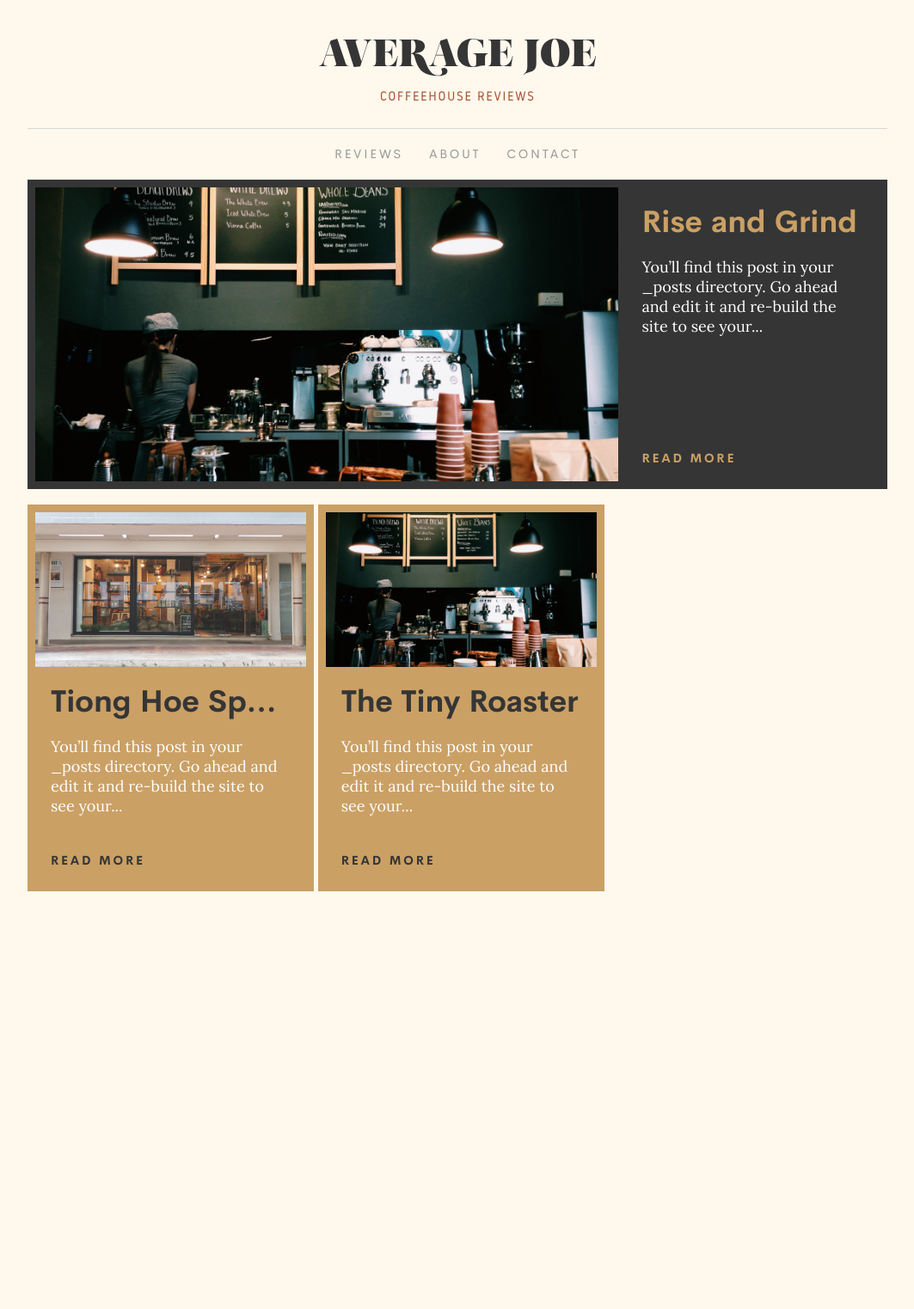
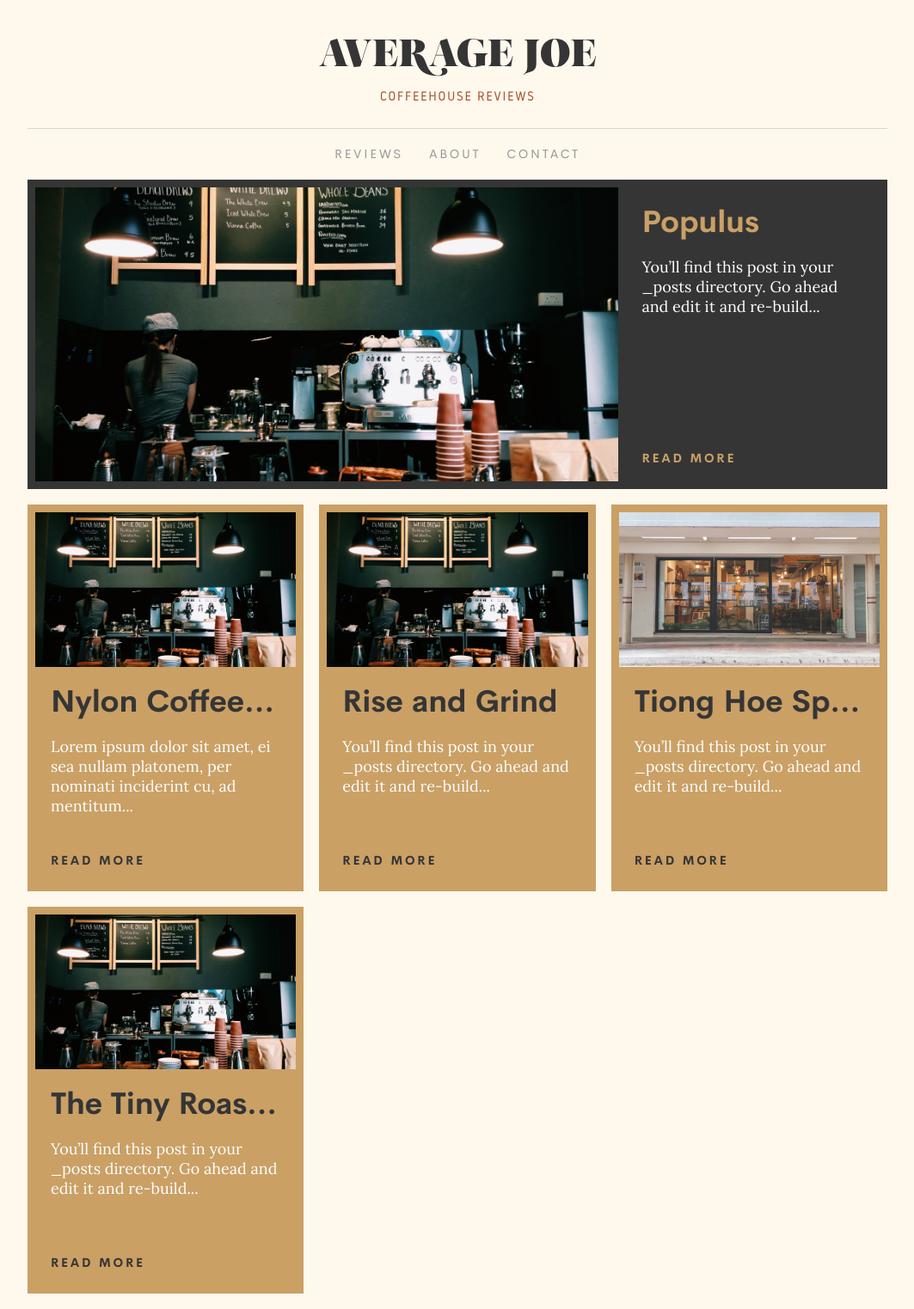
Before and after one commit to chesterhow/average-joe, a Jekyll site: the page built from index.md, in a window 1280 px wide. Shown: the whole page at 86% size, without its empty margins (108-1171 px from the left). Built offline with Jekyll 4.4.1, drawn with Linux system fonts in a browser that asks for light colours; before the commit the page ends 1037 px from its top, so only the background shows below that.

Commit message:
Make home super duper responsive
Extract item into a partial

```diff
--- /dev/null
+++ b/_includes/item.html
@@ -0,0 +1,13 @@
+<a
+  href="{{ post.url | relative_url }}"
+  class="item--container"
+>
+  <img
+    src="{{ post.thumbnail | relative_url }}"
+    alt="{{ post.title }}"
+    class="item--thumbnail"
+  >
+  <h1 class="item--title">{{ post.title }}</h1>
+  <p class="item--body">{{ post.content | strip_html | truncatewords: 15 }}</p>
+  <h6 class="item--more">READ MORE</h6>
+</a>
--- a/_layouts/home.html
+++ b/_layouts/home.html
@@ -3,25 +3,18 @@ layout: default
 ---
 
 <div class="home">
-  {% for post in site.posts %}
-    {% assign first_item = "" %}
-    {% if post == site.posts.first %}
-      {% assign first_item = "first_item" %}
-    {% endif %}
-    <div class="{{ first_item }} item">
-      <a
-        href="{{ post.url | relative_url }}"
-        class="item--container"
-      >
-        <img
-          src="{{ post.thumbnail | relative_url }}"
-          alt="{{ post.title }}"
-          class="item--thumbnail"
-        >
-        <h1 class="item--title">{{ post.title }}</h1>
-        <p class="item--body">{{ post.content | strip_html | truncatewords: 20 }}</p>
-        <h6 class="item--more">READ MORE</h6>
-      </a>
-    </div>
-  {% endfor %}
+  {% assign post = site.posts.first %}
+  <div class="first_item item">
+    {% include item.html %}
+  </div>
+
+  <div class="items">
+    {% for post in site.posts %}
+      {% if post != site.posts.first %}
+        <div class="item">
+          {% include item.html %}
+        </div>
+      {% endif %}
+    {% endfor %}
+  </div>
 </div>
--- /dev/null
+++ b/_posts/2018-06-03-nylon-coffee-roasters.md
@@ -0,0 +1,11 @@
+---
+layout: post
+title:  "Nylon Coffee Roasters"
+date:   2018-05-01 12:10:10 +0800
+thumbnail: /assets/images/thetinyroaster.jpg
+---
+Lorem ipsum dolor sit amet, ei sea nullam platonem, per nominati inciderint cu, ad mentitum praesent efficiantur his. Numquam invidunt ei vim. Ignota aeterno ut sea. Ea admodum menandri deseruisse vim. His integre percipit in.
+
+Meis integre quo ex, ei ius magna harum nusquam. At iriure volutpat cotidieque mei, est errem dissentiunt te. Modo vituperatoribus ea ius, at duo tation iriure blandit. Qui ea malorum insolens, vocibus posidonium vix ea. Ornatus vituperata no vix.
+
+Graece tempor pro te. Doming assueverit est ex, sed in cibo laudem pericula. Debet tamquam nec ad, vis no cetero mediocrem, vide definitiones sed eu. Vis eu ferri constituam, dico solet iudico ut sea, comprehensam conclusionemque sit ei. Vero ancillae adipisci at est, invidunt similique scripserit has in. At eam nullam lucilius, aliquip fuisset luptatum ius ut. Eum legimus cotidieque no, sed ad nulla habemus conceptam, his at quis erant fabellas.
--- /dev/null
+++ b/_posts/2018-06-12-populus.md
@@ -0,0 +1,25 @@
+---
+layout: post
+title:  "Populus"
+date:   2018-05-01 12:10:10 +0800
+thumbnail: /assets/images/thetinyroaster.jpg
+---
+You’ll find this post in your `_posts` directory. Go ahead and edit it and re-build the site to see your changes. You can rebuild the site in many different ways, but the most common way is to run `jekyll serve`, which launches a web server and auto-regenerates your site when a file is updated.
+
+To add new posts, simply add a file in the `_posts` directory that follows the convention `YYYY-MM-DD-name-of-post.ext` and includes the necessary front matter. Take a look at the source for this post to get an idea about how it works.
+
+Jekyll also offers powerful support for code snippets:
+
+{% highlight ruby %}
+def print_hi(name)
+  puts "Hi, #{name}"
+end
+print_hi('Tom')
+#=> prints 'Hi, Tom' to STDOUT.
+{% endhighlight %}
+
+Check out the [Jekyll docs][jekyll-docs] for more info on how to get the most out of Jekyll. File all bugs/feature requests at [Jekyll’s GitHub repo][jekyll-gh]. If you have questions, you can ask them on [Jekyll Talk][jekyll-talk].
+
+[jekyll-docs]: https://jekyllrb.com/docs/home
+[jekyll-gh]:   https://github.com/jekyll/jekyll
+[jekyll-talk]: https://talk.jekyllrb.com/
--- a/_sass/average-joe/_base.scss
+++ b/_sass/average-joe/_base.scss
@@ -14,7 +14,7 @@ html {
   font-family: $serif;
   font-size: 18px;
 
-  @media (max-width: $break-small) {
+  @media (max-width: $break-smaller) {
     font-size: 16px;
   }
 }
--- a/_sass/average-joe/_header.scss
+++ b/_sass/average-joe/_header.scss
@@ -13,7 +13,7 @@
       margin-top: 2rem;
     }
 
-    @media (max-width: $break-small) {
+    @media (max-width: $break-smaller) {
       margin-top: 1.5rem;
     }
   }
@@ -28,7 +28,7 @@
     margin-top: 1.2rem;
   }
 
-  @media (max-width: $break-small) {
+  @media (max-width: $break-smaller) {
     margin-top: 0.9rem;
   }
 
@@ -51,7 +51,7 @@
     letter-spacing: 0.15rem;
     text-decoration: none;
 
-    @media (max-width: $break-small) {
+    @media (max-width: $break-smaller) {
       font-size: 0.7rem;
     }
   }
--- a/_sass/average-joe/_home.scss
+++ b/_sass/average-joe/_home.scss
@@ -1,11 +1,16 @@
 .home {
   @extend %page-max-width;
-  margin-top: 1rem;
+  margin: 1rem auto;
+}
+
+.items {
+  display: grid;
+  grid-gap: 1rem;
+  grid-template-columns: repeat(auto-fit, minmax(15rem, 1fr));
 }
 
 .item {
   display: inline-block;
-  width: 33.3%;
   background: $gold;
   vertical-align: top;
 
@@ -20,6 +25,10 @@
     padding: 0.5rem;
     color: $white;
     text-decoration: none;
+
+    @media (max-width: $break-small) {
+      height: auto;
+    }
   }
 
   &--thumbnail {
@@ -58,33 +67,6 @@
       opacity: 0.6;
     }
   }
-
-  // @media (max-width: $break-medium) {
-  //   &--container {
-  //     grid-template:
-  //     "thumbnail"
-  //     "title"
-  //     "body"
-  //     "more";
-  //   }
-
-  //   &--thumbnail {
-  //     width: 100%;
-  //     height: auto;
-  //   }
-
-  //   &--title {
-  //     padding: 10px 20px;
-  //   }
-
-  //   &--body {
-  //     padding: 0px 20px 20px;
-  //   }
-
-  //   &--more {
-  //     margin: 0 20px 20px;
-  //   }
-  // }
 }
 
 .first_item {
@@ -93,17 +75,7 @@
   background: $black;
 
   .item--container {
-    grid-column-gap: 0.5rem;
-    grid-template:
-      "thumbnail title" auto
-      "thumbnail body" 1fr
-      "thumbnail more" auto
-      / 1fr minmax(15rem, 30%);
-    height: 20rem;
-  }
-
-  .item--thumbnail {
-    height: 100%;
+    height: auto;
   }
 
   .item--title {
@@ -114,4 +86,20 @@
   .item--more {
     color: $gold;
   }
+
+  @media (min-width: $break-medium) {
+    .item--container {
+      grid-column-gap: 0.5rem;
+      grid-template:
+        "thumbnail title" auto
+        "thumbnail body" 1fr
+        "thumbnail more" auto
+        / 1fr minmax(15rem, 30%);
+      height: 20rem;
+    }
+
+    .item--thumbnail {
+      height: 100%;
+    }
+  }
 }
--- a/_sass/average-joe/_variables.scss
+++ b/_sass/average-joe/_variables.scss
@@ -15,8 +15,9 @@ $brown: #AA5631;
 $max-width: 1000px;
 $width: 80%;
 
-$break-small: 320px;
-$break-medium: 768px;
+$break-smaller: 320px;
+$break-small: 425px;
+$break-medium: 700px;
 $break-large: 1024px;
 
 // Mixins
```
